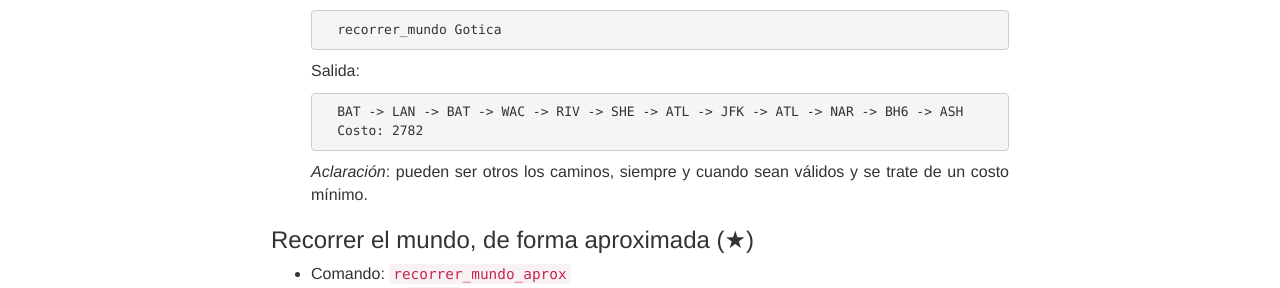
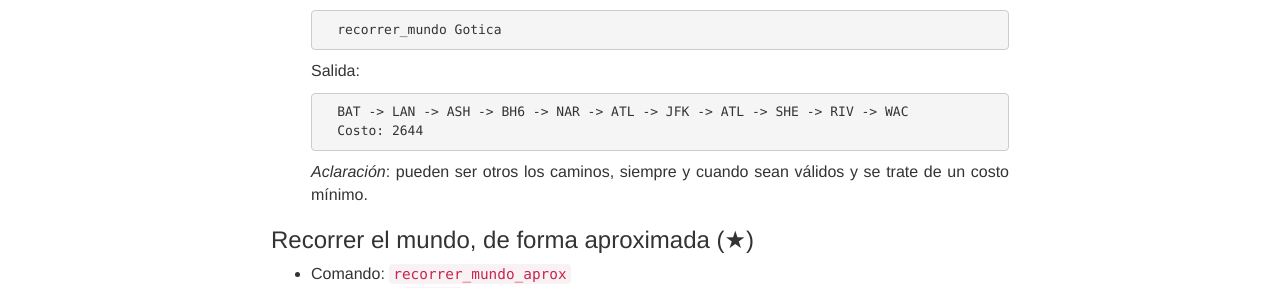
Before and after one commit to algoritmos-rw/algoritmos, a Jekyll site: the page built from static/tps/2018_2/tp3/index.md, in a window 1280 px wide and 900 px high, scrolled down 5969 px. Shown: the part 156-444 px from the top of the window. Built offline with Jekyll 4.4.1, drawn with Linux system fonts in a browser that asks for light colours; nearby versions of some CDN libraries.

Commit message:
Update index.md

````diff
--- a/static/tps/2018_2/tp3/index.md
+++ b/static/tps/2018_2/tp3/index.md
@@ -295,8 +295,8 @@ Entrada:
 	```
 Salida:
 	```
-	BAT -> LAN -> BAT -> WAC -> RIV -> SHE -> ATL -> JFK -> ATL -> NAR -> BH6 -> ASH
-	Costo: 2782
+	BAT -> LAN -> ASH -> BH6 -> NAR -> ATL -> JFK -> ATL -> SHE -> RIV -> WAC
+	Costo: 2644
 	```
 _Aclaración_: pueden ser otros los caminos, siempre y cuando sean válidos y se trate de un costo
 mínimo.
````
